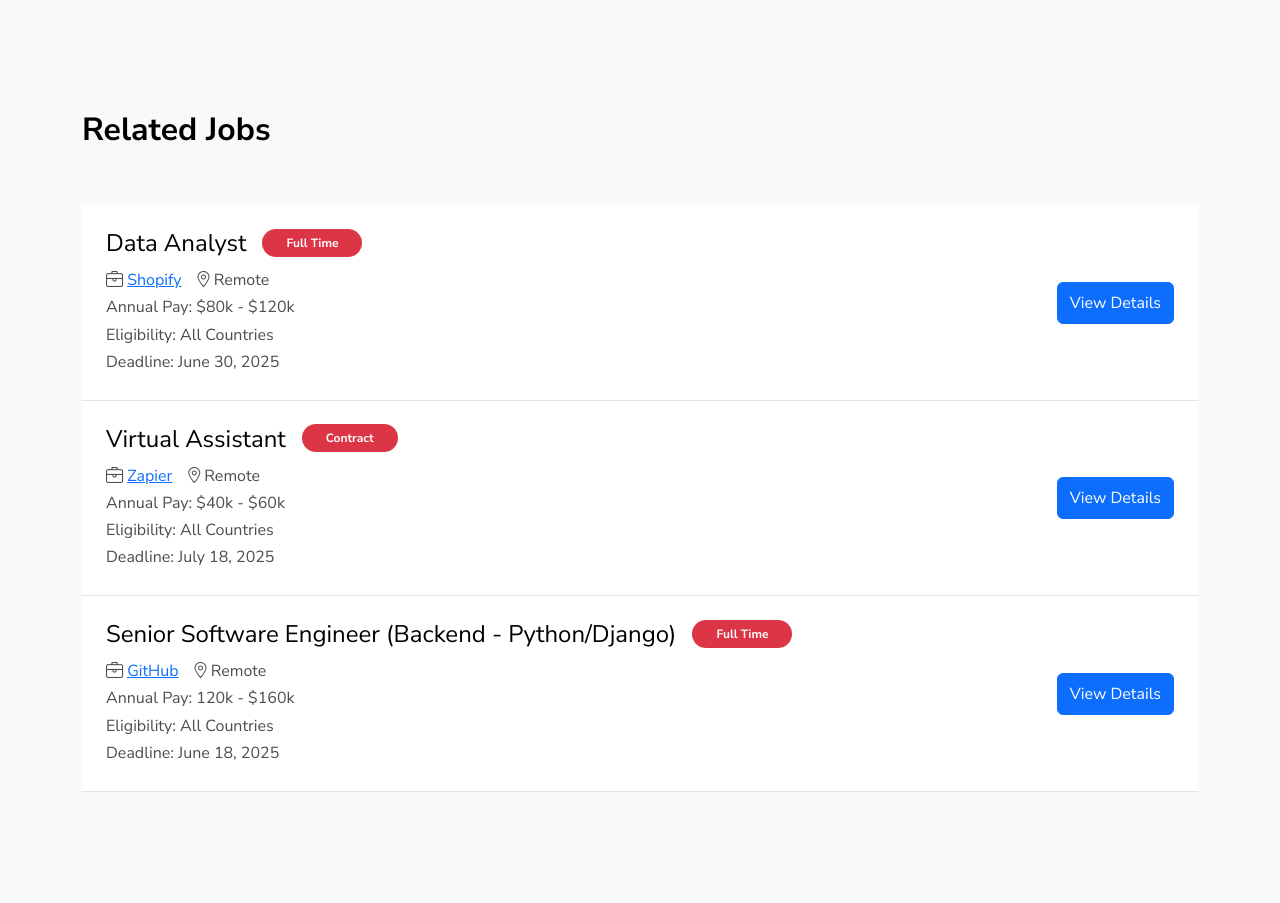
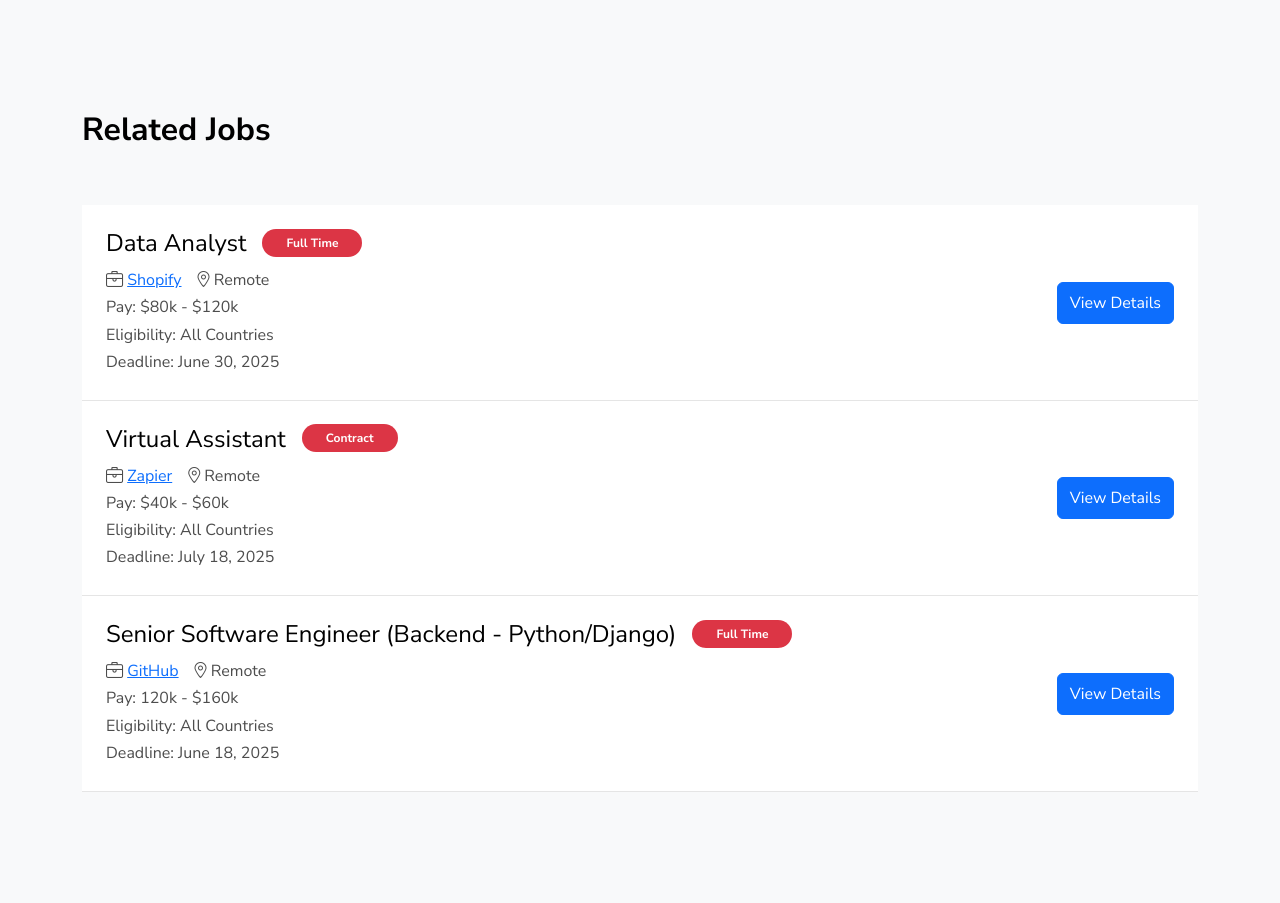
Before and after one commit to ghostpete/becomeremote, a Django app: page / in a window 1280 px wide. Shown: the part 878-1781 px from the top of the page. Run offline with Django 5.2, Linux system fonts and the light colour scheme; data comes from the database, SQL or seed files in the repository; some libraries are stand-ins or nearby versions; some web fonts are replaced.

Commit message:
added ckeditor

```diff
--- a/app/templates/index.html
+++ b/app/templates/index.html
@@ -139,7 +139,7 @@
                   </div>
                   <div><span class="fl-bigmug-line-big104"></span> <span>{{ job.location }}</span></div>
                 </div>
-                <div>Annual Pay: <span>{{ job.annual_pay }}</span></div>
+                <div>Pay: <span>{{ job.annual_pay }}</span></div>
                 <div>Eligibility: <span>{{ job.eligibility_countries }}</span></div>
                 <div>Deadline: <span>{{ job.deadline_date }}</span></div>
               </div>
@@ -168,7 +168,7 @@
               <div class="modal-body">
                 <p><strong>Company:</strong> <span id="jobCompany"></span></p>
                 <p><strong>Location:</strong> <span id="jobLocation"></span></p>
-                <p><strong>Annual Pay:</strong> <span id="jobPay"></span></p>
+                <p><strong>Pay:</strong> <span id="jobPay"></span></p>
                 <p><strong>Eligibility:</strong> <span id="jobEligibility"></span></p>
                 <p><strong>Deadline:</strong> <span id="jobDeadline"></span></p>
                 <p><strong>Details:</strong> <span id="jobDetails"></span></p>
--- a/requirements.txt
+++ b/requirements.txt
@@ -4,13 +4,15 @@ charset-normalizer==3.4.1
 cloudinary==1.42.2
 dj-database-url==2.3.0
 Django==5.1.6
+django-ckeditor==6.7.2
 django-cloudinary-storage==0.3.0
 django-cors-headers==4.7.0
+django-js-asset==3.0.1
 djangorestframework==3.15.2
 gunicorn==23.0.0
 idna==3.10
 packaging==24.2
-psycopg2-binary==2.9.10
+psycopg2==2.9.10
 python-decouple==3.8
 requests==2.32.3
 six==1.17.0
```
